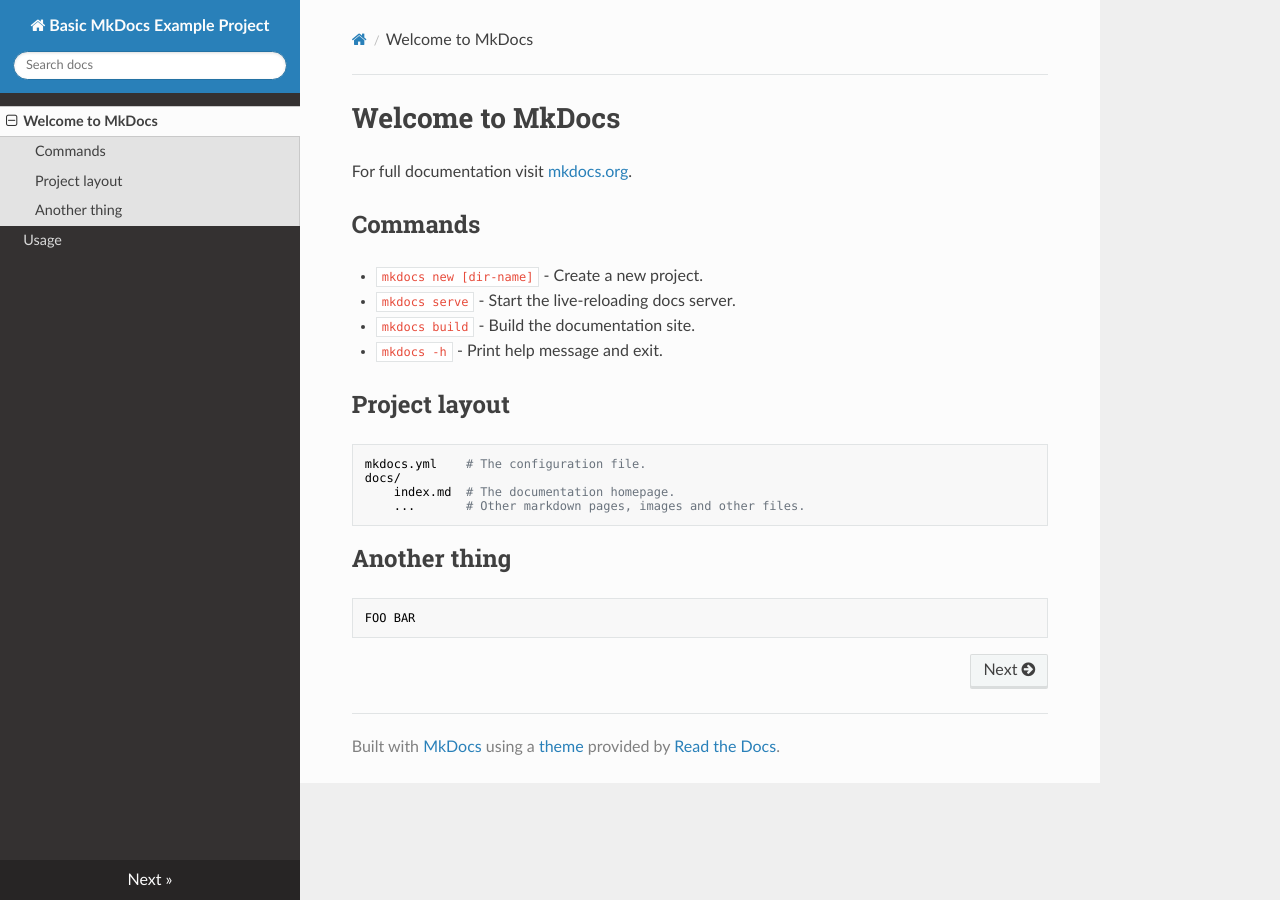
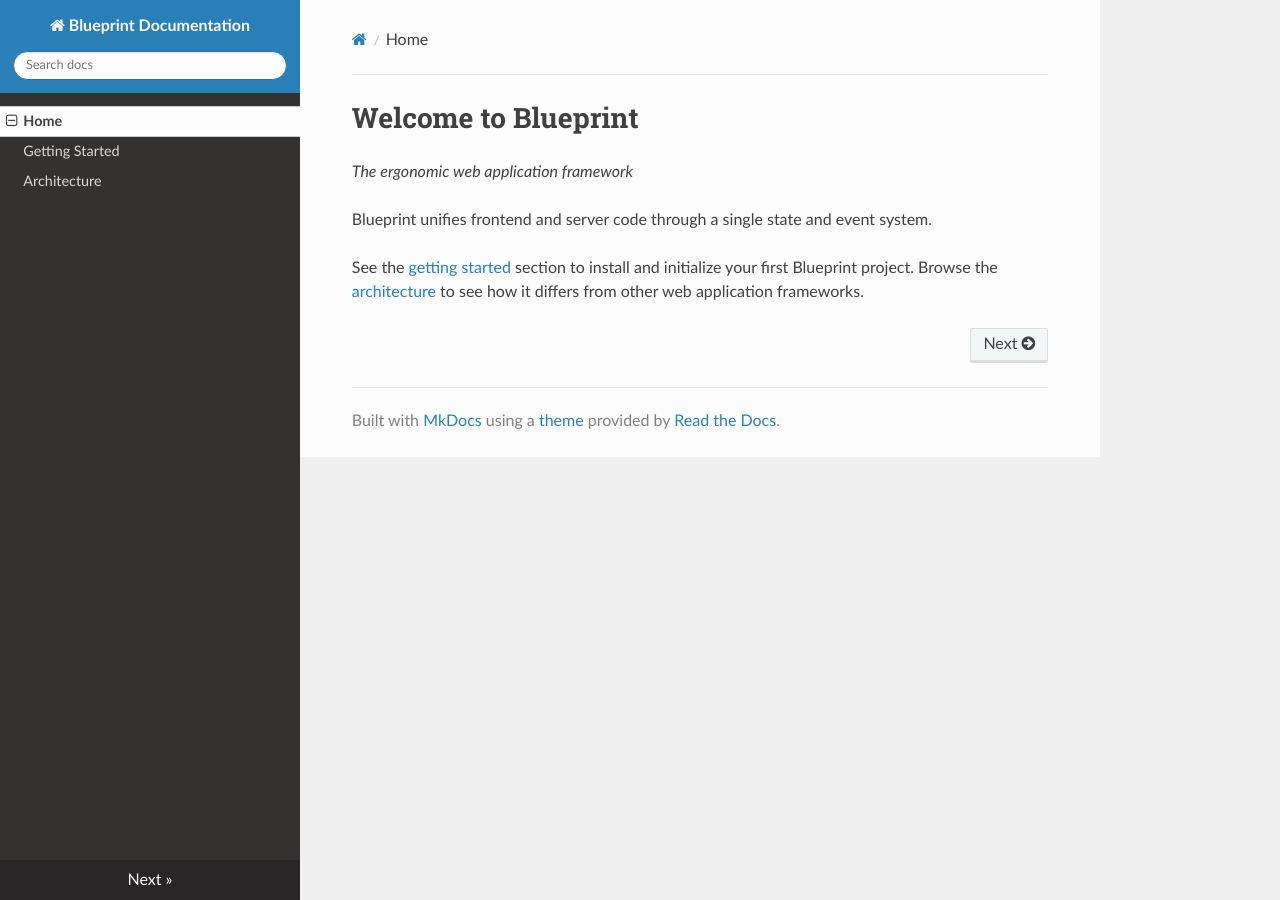
Before and after one commit to steaks/blueprint-docs, an MkDocs documentation site: the page built from docs/index.md, in a window 1280 px wide. Built offline with MkDocs 1.6.1, drawn with Linux system fonts in a browser that asks for light colours; nearby versions of some CDN libraries.

Commit message:
Add getting started and architecture

```diff
--- a/docs/index.md
+++ b/docs/index.md
@@ -1,21 +1,6 @@
-# Welcome to MkDocs
+# Welcome to Blueprint
+*The ergonomic web application framework*
 
-For full documentation visit [mkdocs.org](https://www.mkdocs.org).
+Blueprint unifies frontend and server code through a single state and event system.
 
-## Commands
-
-* `mkdocs new [dir-name]` - Create a new project.
-* `mkdocs serve` - Start the live-reloading docs server.
-* `mkdocs build` - Build the documentation site.
-* `mkdocs -h` - Print help message and exit.
-
-## Project layout
-
-    mkdocs.yml    # The configuration file.
-    docs/
-        index.md  # The documentation homepage.
-        ...       # Other markdown pages, images and other files.
-
-## Another thing
-
-    FOO BAR
+See the [getting started](./gettingStarted.md) section to install and initialize your first Blueprint project. Browse the [architecture](./architecture.md) to see how it differs from other web application frameworks.
--- a/mkdocs.yml
+++ b/mkdocs.yml
@@ -1,4 +1,8 @@
-site_name: Basic MkDocs Example Project
+site_name: Blueprint Documentation
+nav:
+  - Home: index.md
+  - 'Getting Started': gettingStarted.md
+  - Architecture: architecture.md
 theme:
   name: readthedocs
   highlightjs: true
```
Also changed, not shown: docs/architecture.md (added, +231 -0 lines), docs/gettingStarted.md (added, +26 -0 lines).
